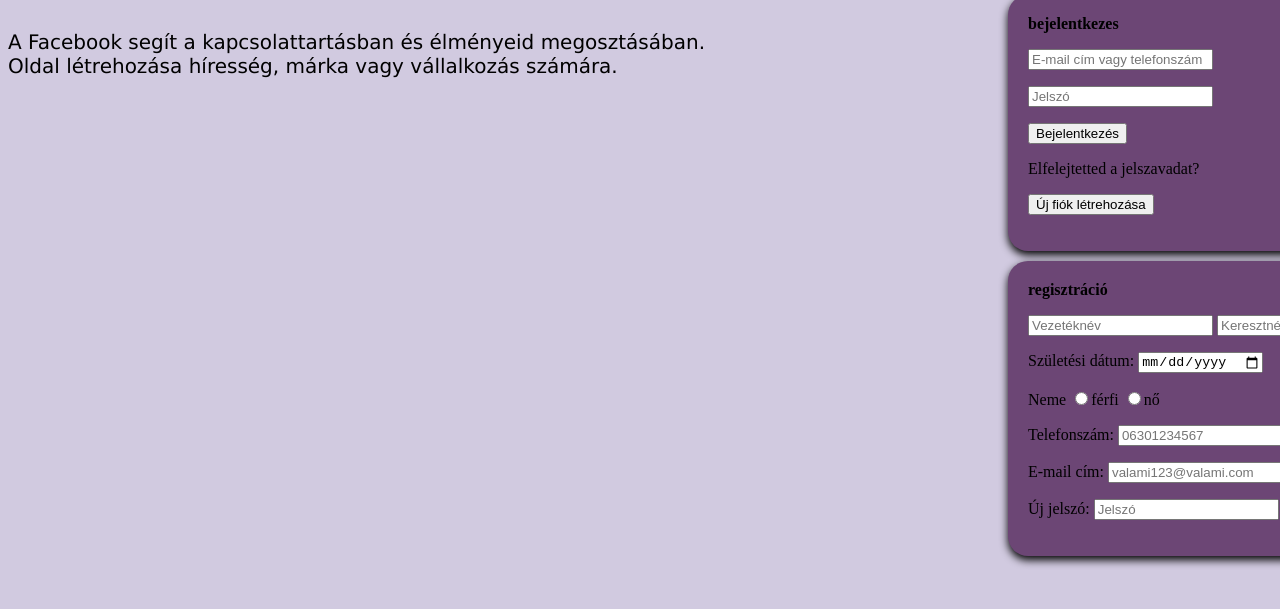
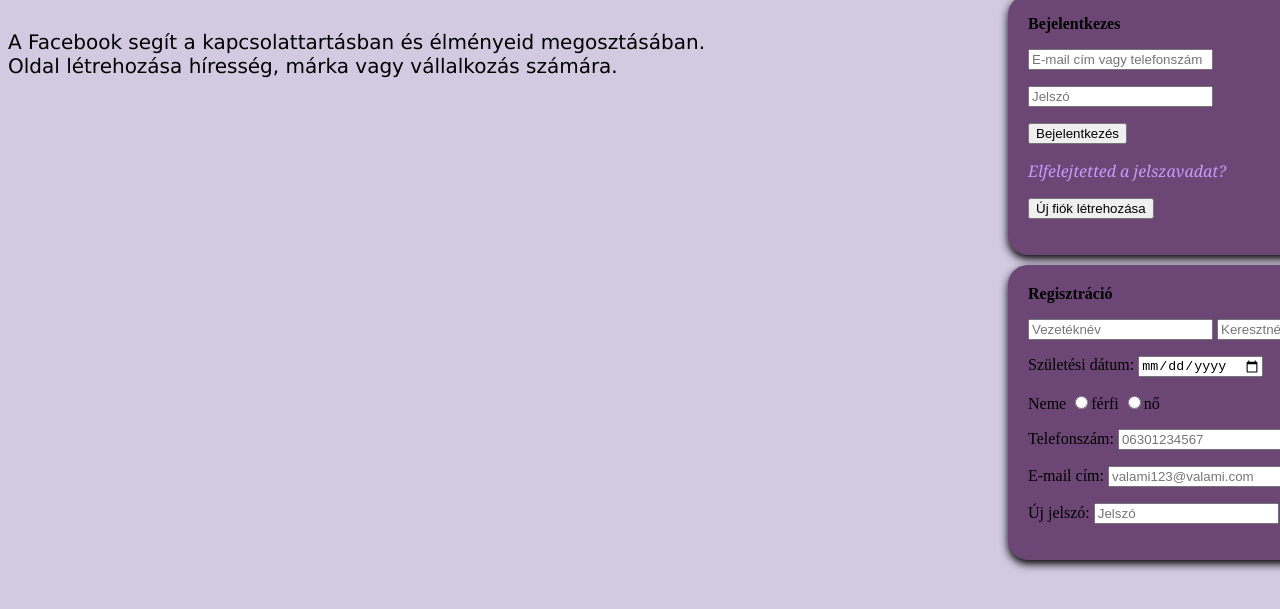
Before and after one commit to B-Csenge/prog_feladat-main, a plain HTML site: page index.html in a window 1280 px wide. Shown: the part 95-704 px from the top of the page. Drawn offline with Linux system fonts and the light colour scheme; a script that the page names is missing.

Commit message:
tovabbi-fejlesztés

```diff
--- a/index.html
+++ b/index.html
@@ -16,7 +16,7 @@
     </p>
 
         <form class="belepes">
-            <b>bejelentkezes</b>
+            <b>Bejelentkezes</b>
             <p>
                 <label for="email"></label>
                 <input type="email" class="email" placeholder="E-mail cím vagy telefonszám">
@@ -32,7 +32,7 @@
                 <input type="button" class="bejelentkezes" value="Bejelentkezés">
             </p>
 
-            <p>Elfelejtetted a jelszavadat?</p>
+            <p><i>Elfelejtetted a jelszavadat?</i></p>
 
             <p>
                 <label for="ujfiok"></label>
@@ -42,7 +42,7 @@
         </form>
 
         <form class="regisztracio">
-            <b>regisztráció</b>
+            <b>Regisztráció</b>
             <p>
             <label for="vezeteknev"></label>
             <input type="text" class="vezeteknev" placeholder="Vezetéknév">
--- a/stilus.css
+++ b/stilus.css
@@ -34,3 +34,8 @@
     margin-top: 10px;
     box-shadow: 0 4px 8px;
  }
+ i{
+    font-weight: 500;
+    font-family: Cambria, Cochin, Georgia, Times, 'Times New Roman', serif;
+    color: #c29dfa;
+  }
```
